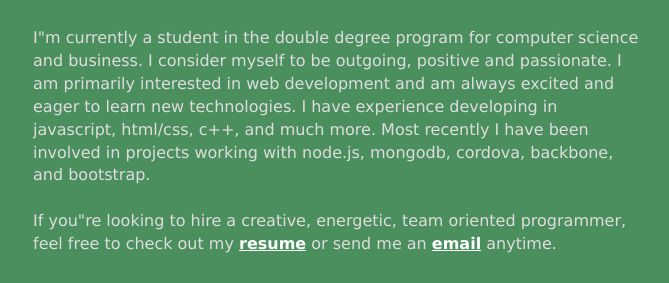
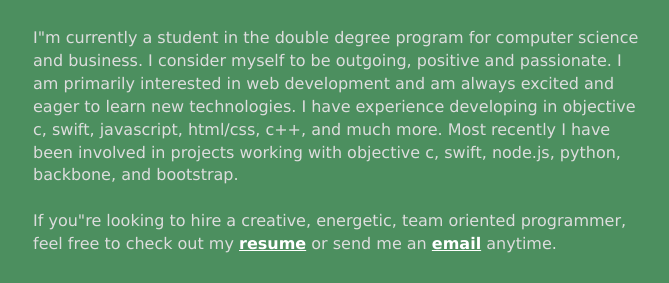
Before and after one commit to ryanwebber/website, a website: page www/index.html in a window 1280 px wide. Shown: the part 250-533 px from the top of the page, without its empty margins (302-971 px from the left). Drawn offline with Linux system fonts and the light colour scheme.

Commit message:
Updated recent projects

```diff
--- a/www/index.html
+++ b/www/index.html
@@ -19,7 +19,7 @@
                     </p>
                     <br/>
                     <p>
-                        I"m currently a student in the double degree program for computer science and business. I consider myself to be outgoing, positive and passionate. I am primarily interested in web development and am always excited and eager to learn new technologies. I have experience developing in javascript, html/css, c++, and much more. Most recently I have been involved in projects working with node.js, mongodb, cordova, backbone, and bootstrap. <br/><br/>If you"re looking to hire a creative, energetic, team oriented programmer, feel free to check out my
+                        I"m currently a student in the double degree program for computer science and business. I consider myself to be outgoing, positive and passionate. I am primarily interested in web development and am always excited and eager to learn new technologies. I have experience developing in objective c, swift, javascript, html/css, c++, and much more. Most recently I have been involved in projects working with objective c, swift, node.js, python, backbone, and bootstrap. <br/><br/>If you"re looking to hire a creative, energetic, team oriented programmer, feel free to check out my
                         <a href="https://drive.google.com/file/d/0B25PM8CIsxTOUFBXcDRWVjAwcmc/edit?usp=sharing"><b>resume</b></a> or send me an <a href="mailto:ryan551024@gmail.com"><b>email</b></a> anytime.
                     </p>
                     <br/>
```
